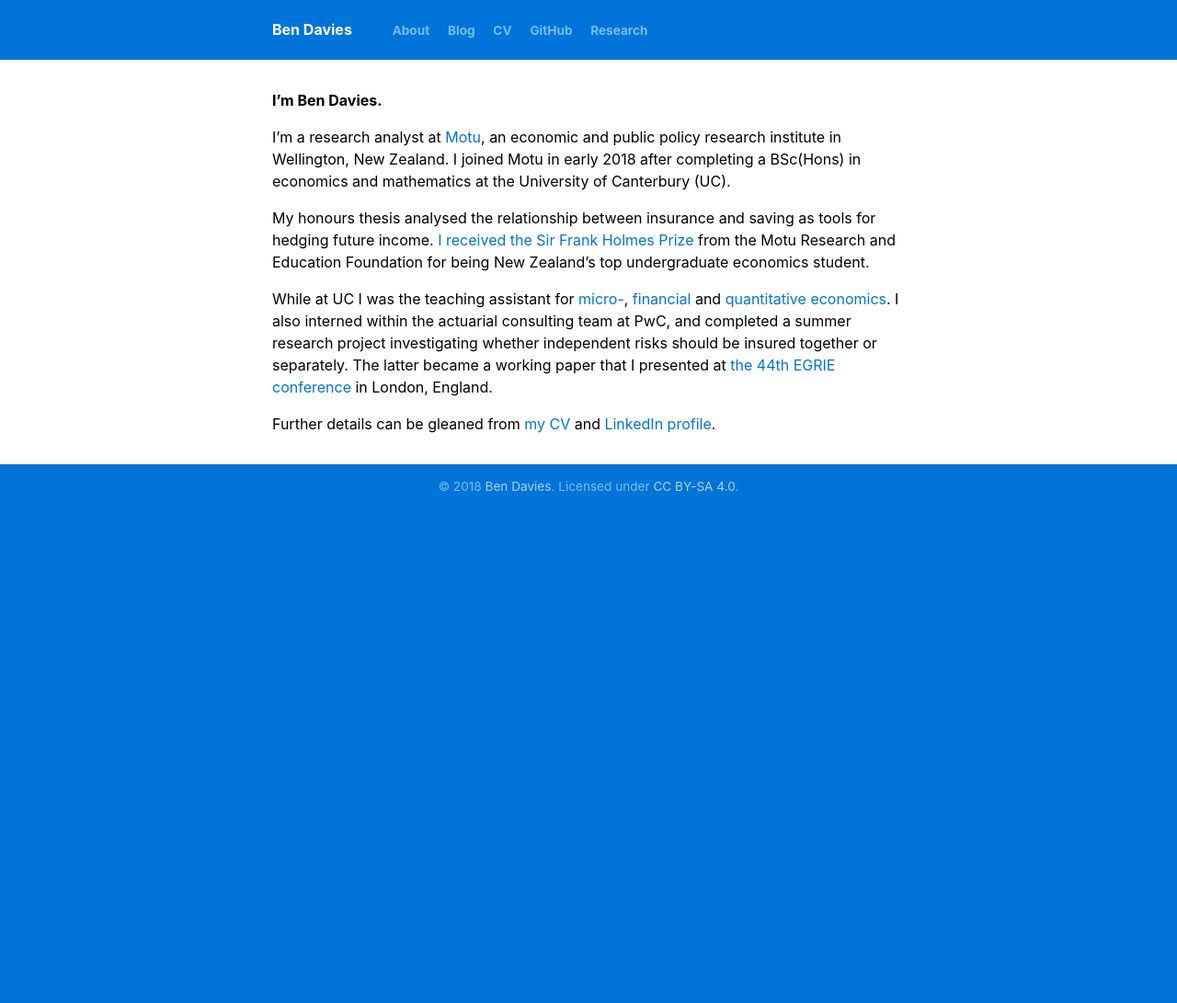
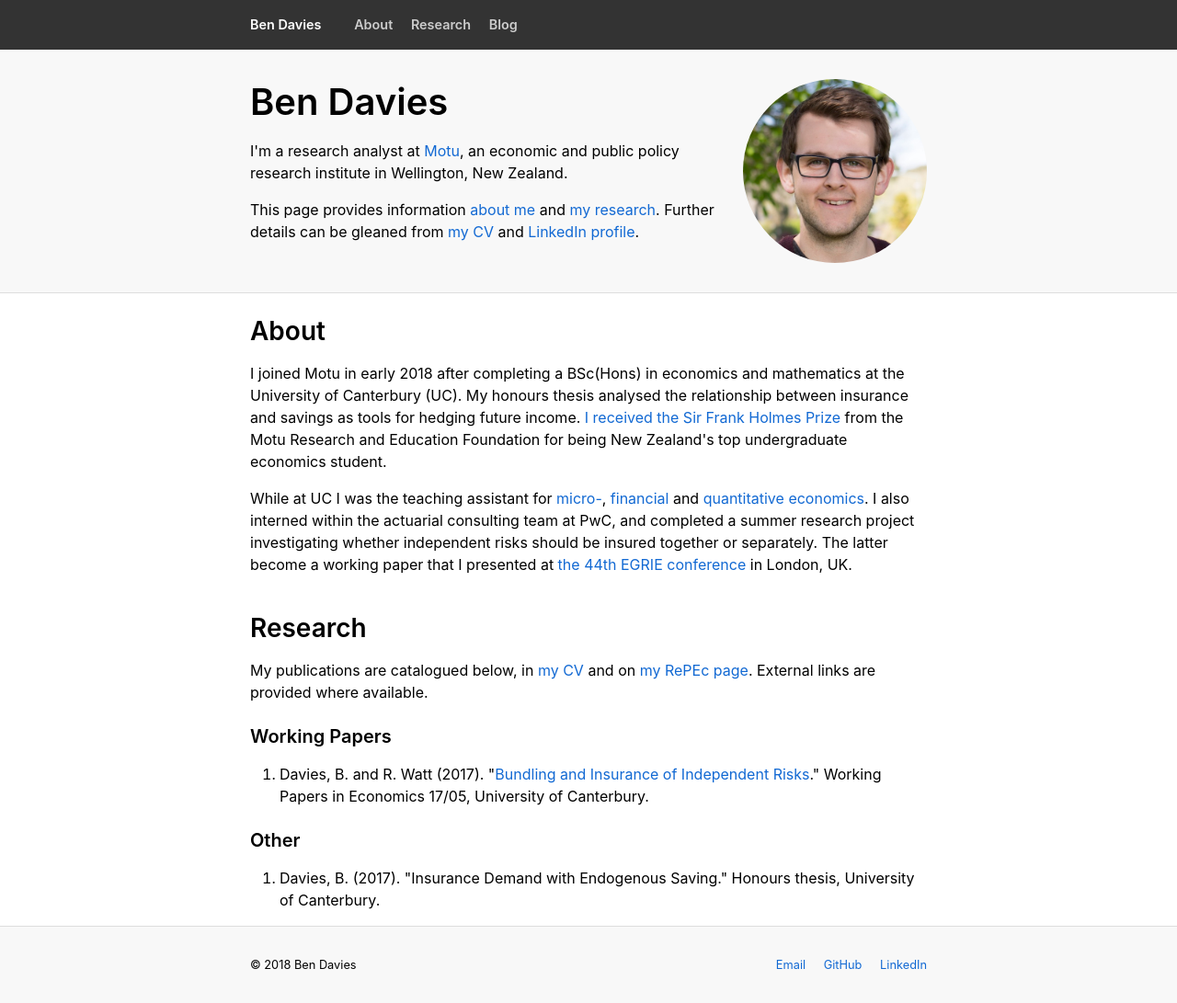
Before and after one commit to bldavies/bldavies.github.io, a Jekyll site: the page built from _pages/index.html, in a window 1280 px wide. Shown: the whole page at 92% size. Built offline with Jekyll 4.4.1, drawn with Linux system fonts in a browser that asks for light colours; before the commit the page ends 900 px from its top, so only the background shows below that.

Commit message:
Change to single-page layout

```diff
--- a/_includes/footer.html
+++ /dev/null
@@ -1,4 +0,0 @@
-<p>
-  &copy; 2018 <a href="mailto:{{ site.email }}">{{ site.author }}</a>.
-  Licensed under <a href="https://creativecommons.org/licenses/by-sa/4.0/">CC BY-SA 4.0</a>.
-</p>
--- a/_includes/head.html
+++ /dev/null
@@ -1,9 +0,0 @@
-<meta charset="utf-8">
-<link rel="stylesheet" href="/style.css">
-<meta name="viewport" content="width=device-width, initial-scale=1.0">
-<title>
-  {{ site.title }}
-  {% if page.title %}
-    | {{ page.title }}
-  {% endif %}
-</title>
--- a/_includes/header.html
+++ /dev/null
@@ -1,8 +0,0 @@
-<a class="title" href="/">{{ site.title }}</a>
-<nav>
-  <a href="/">About</a>
-  <a href="/blog">Blog</a>
-  <a href="/assets/cv.pdf">CV</a>
-  <a href="{{ site.github-url }}">GitHub</a>
-  <a href="/research">Research</a>
-</nav>
--- a/_layouts/default.html
+++ b/_layouts/default.html
@@ -1,24 +1,36 @@
 <!DOCTYPE html>
 <html lang="en">
   <head>
-    {% include head.html %}
+    <meta charset="utf-8">
+    <link rel="stylesheet" href="/style.css">
+    <meta name="viewport" content="width=device-width, initial-scale=1.0">
+    <title>{{ site.title }}</title>
   </head>
   <body>
     <header>
       <div class="container">
-        {% include header.html %}
+        <a href="/">{{ site.title }}</a>
+        <nav>
+          <a href="/#about">About</a>
+          <a href="/#research">Research</a>
+          <a href="/blog">Blog</a>
+        </nav>
       </div>
     </header>
-    <div class="main">
+
+    {{ content }}
+
+    <footer>
       <div class="container">
-        {% if page.title %}
-          <h1>{{ page.title }}</h1>
-        {% endif %}
-        {{ content }}
+        <div class="footer-legal">
+          &copy; 2018 {{ site.author }}
+        </div>
+        <div class="footer-links">
+          <a href="mailto:{{ site.email }}">Email</a>
+          <a href="{{ site.github-url }}">GitHub</a>
+          <a href="{{ site.linkedin-url }}">LinkedIn</a>
+        </div>
       </div>
-    </div>
-    <footer>
-      {% include footer.html %}
     </footer>
   </body>
 </html>
--- /dev/null
+++ b/_pages/index.html
@@ -0,0 +1,52 @@
+---
+permalink: /
+layout: default
+---
+
+<div class="banner">
+  <div class="container">
+    <img src="assets/portrait.jpg" class="portrait">
+    <h1>Ben Davies</h1>
+    <p>
+      I'm a research analyst at <a href="https://motu.nz">Motu</a>, an economic and public policy research institute in Wellington, New Zealand.
+    </p>
+    <p>
+      This page provides information <a href="#about">about me</a> and <a href="#research">my research</a>.
+      Further details can be gleaned from <a href="assets/cv.pdf">my CV</a> and <a href="{{ site.linkedin-url }}">LinkedIn profile</a>.
+    </p>
+  </div>
+</div>
+
+<div class="container" id="about">
+  <h2>About</h2>
+  <p>
+    I joined Motu in early 2018 after completing a BSc(Hons) in economics and mathematics at the University of Canterbury (UC).
+    My honours thesis analysed the relationship between insurance and savings as tools for hedging future income.
+    <a href="https://motu.nz/about-us/news/motu-news-december-2016/#frank">I received the Sir Frank Holmes Prize</a> from the Motu Research and Education Foundation for being New Zealand's top undergraduate economics student.
+  </p>
+  <p>
+    While at UC I was the teaching assistant for <a href="http://www.canterbury.ac.nz/courseinfo/GetCourseDetails.aspx?course=ECON321&occurrence=17S1(C)&year=2017">micro-</a>, <a href="http://www.canterbury.ac.nz/courseinfo/GetCourseDetails.aspx?course=FINC331&occurrence=17S1(C)&year=2017">financial</a> and <a href="http://www.canterbury.ac.nz/courseinfo/GetCourseDetails.aspx?course=FIEC601&occurrence=17SU1(C)&year=2017">quantitative economics</a>.
+    I also interned within the actuarial consulting team at PwC, and completed a summer research project investigating whether independent risks should be insured together or separately.
+    The latter become a working paper that I presented at <a href="http://www.egrie.org/annual-seminars?id=69">the 44th EGRIE conference</a> in London, UK.
+  </p>
+</div>
+
+<div class="container" id="research">
+  <h2>Research</h2>
+    <p>
+      My publications are catalogued below, in <a href="/assets/cv.pdf">my CV</a> and on <a href="https://ideas.repec.org/f/pda777">my RePEc page</a>.
+      External links are provided where available.
+    </p>
+  <h3>Working Papers</h3>
+  <ol reversed>
+    <li>
+      Davies, B. and R. Watt (2017). "<a href="https://ideas.repec.org/p/cbt/econwp/17-05.html">Bundling and Insurance of Independent Risks</a>." Working Papers in Economics 17/05, University of Canterbury.
+    </li>
+  </ol>
+  <h3>Other</h3>
+  <ol reversed>
+    <li>
+      Davies, B. (2017). "Insurance Demand with Endogenous Saving." Honours thesis, University of Canterbury.
+    </li>
+  </ol>
+</div>
--- a/_pages/index.md
+++ /dev/null
@@ -1,22 +0,0 @@
----
-permalink: /
-layout: default
----
-
-**I'm Ben Davies.**
-
-I'm a research analyst at [Motu](http://motu.nz), an economic and public policy research institute in Wellington, New Zealand.
-I joined Motu in early 2018 after completing a BSc(Hons) in economics and mathematics at the University of Canterbury (UC).
-
-My honours thesis analysed the relationship between insurance and saving as tools for hedging future income.
-[I received the Sir Frank Holmes Prize](https://motu.nz/about-us/news/motu-news-december-2016/#frank) from the Motu Research and Education Foundation for being New Zealand's top undergraduate economics student.
-
-While at UC I was the teaching assistant for [micro-][e321], [financial][f331] and [quantitative economics][f601].
-I also interned within the actuarial consulting team at PwC, and completed a summer research project investigating whether independent risks should be insured together or separately.
-The latter became a working paper that I presented at [the 44th EGRIE conference](http://www.egrie.org/annual-seminars?id=69) in London, England.
-
-Further details can be gleaned from [my CV](/assets/cv.pdf) and [LinkedIn profile]({{ site.linkedin-url}}).
-
-[e321]: http://www.canterbury.ac.nz/courseinfo/GetCourseDetails.aspx?course=ECON321&occurrence=17S1(C)&year=2017
-[f331]: http://www.canterbury.ac.nz/courseinfo/GetCourseDetails.aspx?course=FINC331&occurrence=17S1(C)&year=2017
-[f601]: http://www.canterbury.ac.nz/courseinfo/GetCourseDetails.aspx?course=FIEC601&occurrence=17SU1(C)&year=2017
--- a/style.scss
+++ b/style.scss
@@ -1,9 +1,5 @@
 ---
 ---
-
-// Colors
-$primary: #0074D9;
-$links: $primary;
 
 // Font stacks
 $body-font: -apple-system, BlinkMacSystemFont, "Segoe UI", Helvetica, Arial, sans-serif, "Apple Color Emoji", "Segoe UI Emoji", "Segoe UI Symbol" !default;
@@ -16,14 +12,13 @@ $mono-font: "SFMono-Regular", Consolas, "Liberation Mono", Menlo, Courier, monos
 }
 
 body {
-  background-color: $primary;
   font-family: $body-font;
   font-size: 16px;
   line-height: 1.5;
   margin: 0;
 
   a {
-    color: $links;
+    color: #1269d3;
     text-decoration: none;
     transition: 0.2s;
 
@@ -68,13 +63,44 @@ body {
     display: block;
     margin: auto;
     max-width: 100%;
-    min-width: 300px;
-    text-align: center;
+
+    &.portrait {
+      border-radius: 100%;
+      float: right;
+      margin: 1rem;
+      margin-right: 0;
+      max-width: 200px;
+      width: 30%;
+
+      @media (max-width: 480px) {
+        float: none;
+        margin: auto;
+      }
+    }
+  }
+
+  ol,
+  p,
+  ul {
+    margin: 1rem 0;
   }
 
   ol,
   ul {
     padding-left: 2rem;
+
+    &.blog-index {
+      list-style: none;
+      padding: 0;
+
+      li {
+        border-top: 1px solid #ddd;
+
+        &:first-child {
+          border-top: none;
+        }
+      }
+    }
   }
 
   pre {
@@ -97,7 +123,6 @@ body {
 
   td,
   th {
-    line-height: 1.5;
     padding: 0 0.5rem;
     vertical-align: top;
   }
@@ -108,74 +133,77 @@ body {
   }
 
   time {
-    color: #999999;
-    font-size: 85%;
+    color: #888;
+    font-size: 80%;
     text-transform: uppercase;
   }
 
-  .post-list {
-    list-style: none;
-    padding: 0;
-
-    time {
-      margin-left: 0.5rem;
-    }
-  }
-}
-
   header {
-  font-weight: bold;
+    background-color: #333;
+    color: white;
+    font-size: 90%;
+    font-weight: 600;
 
     a {
-    color: white;
+      color: inherit;
       display: inline-block;
-    line-height: 2rem;
+      margin: 1rem 1rem 1rem 0;
 
       &:hover {
+        color: white;
         text-decoration: none;
       }
     }
 
     nav {
+      color: #ccc;
+      display: inline;
+      margin-left: 1rem;
+    }
+  }
+
+  footer {
+    background-color: #f8f8f8;
+    border-top: 1px solid #ddd;
+    font-size: 80%;
+    padding: 2rem 0;
+
+    .footer-legal,
+    .footer-links {
       display: inline-block;
-    margin-left: 2rem;
+    }
+
+    .footer-links {
+      float: right;
 
       a {
-      font-size: 85%;
-      color: lighten($primary, 30%);
-      padding: 0 0.5rem;
-
-      &:hover {
-        background-color: white;
-        color: $primary;
-      }
+        margin-left: 1rem;
       }
     }
   }
 
-footer {
-  color: lighten($primary, 30%);
-  font-size: 85%;
-  text-align: center;
-
-  a {
-    color: lighten($primary, 40%);
-
-    &:hover {
-      color: white;
-      text-decoration: underline;
-    }
-  }
+  .banner {
+    background-color: #f8f8f8;
+    border-bottom: 1px solid #ddd;
+    padding: 1rem 0;
   }
 
   .container {
-  margin: 0 auto;
-  max-width: 720px;
-  padding: 1rem;
+    margin: auto;
+    max-width: 768px;
+    padding: 0 1rem;
+
+    &::after {
+      clear: both;
+      content: "";
+      display: table;
     }
 
-.main {
-  background-color: white;
+    &::before {
+      display: table;
+      content: "";
+    }
+  }
 }
 
 .c, .c1 { color: #AAAAAA; font-style: italic;}  // Comments
```
Also changed, not shown: _layouts/post.html (+11 -2 lines), _pages/blog.html (+13 -4 lines), _pages/research.html (deleted, +0 -23 lines), assets/portrait.jpg (added). Lines whose indentation alone changed are shown as unchanged.
